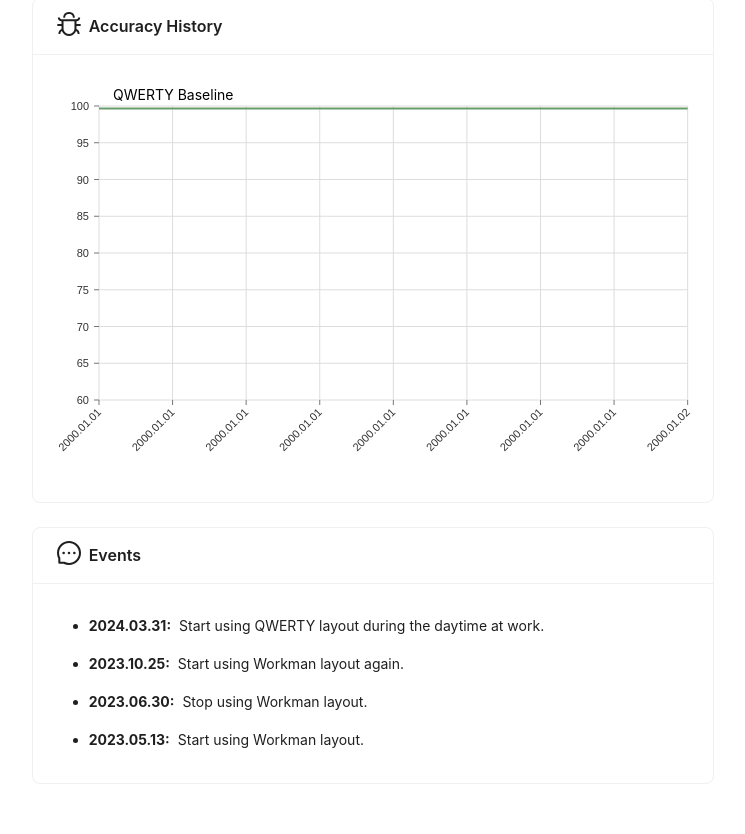
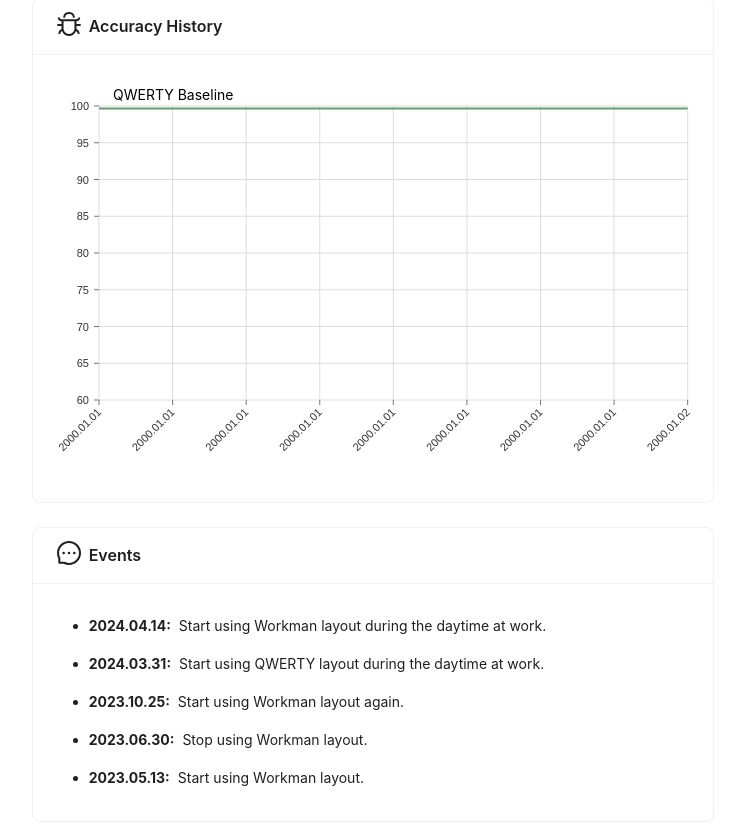
Before and after one commit to smallkirby/workman.smallkirby, a Next.js app: page / in a window 1280 px wide. Shown: the part 1092-1926 px from the top of the page, without its empty margins (267-1012 px from the left). Built offline with nearby package versions, Linux system fonts and the light colour scheme; no server answers; the database is empty.

Commit message:
event: add `using Workman during daytime`
Signed-off-by: smallkirby <ssmallkirby@gmail.com>

```diff
--- a/src/data/event.ts
+++ b/src/data/event.ts
@@ -2,6 +2,10 @@
 import dayjs from 'dayjs';
 
 export const typingEvents: TypingEvent[] = [
+  {
+    date: dayjs('2024-04-15T00:00:00.000+09:00').toDate(),
+    description: 'Start using Workman layout during the daytime at work.',
+  },
   {
     date: dayjs('2024-04-01T00:00:00.000+09:00').toDate(),
     description: 'Start using QWERTY layout during the daytime at work.',
```
